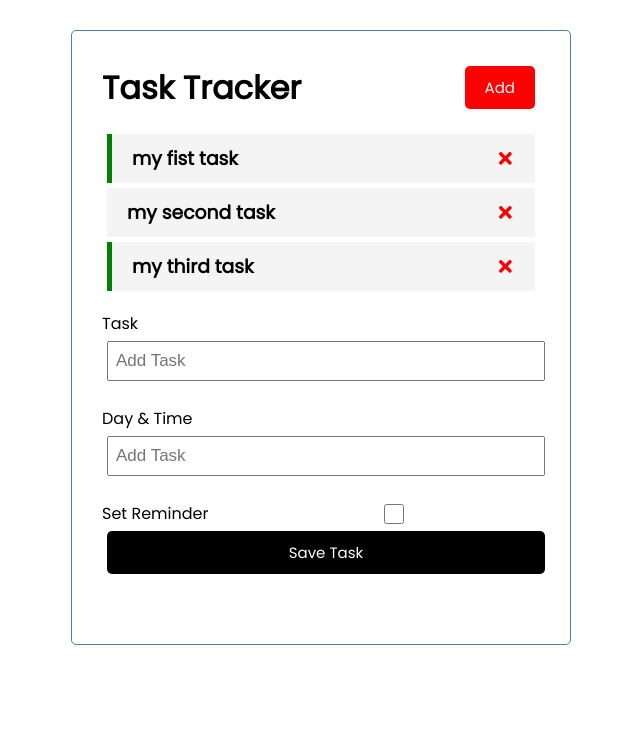
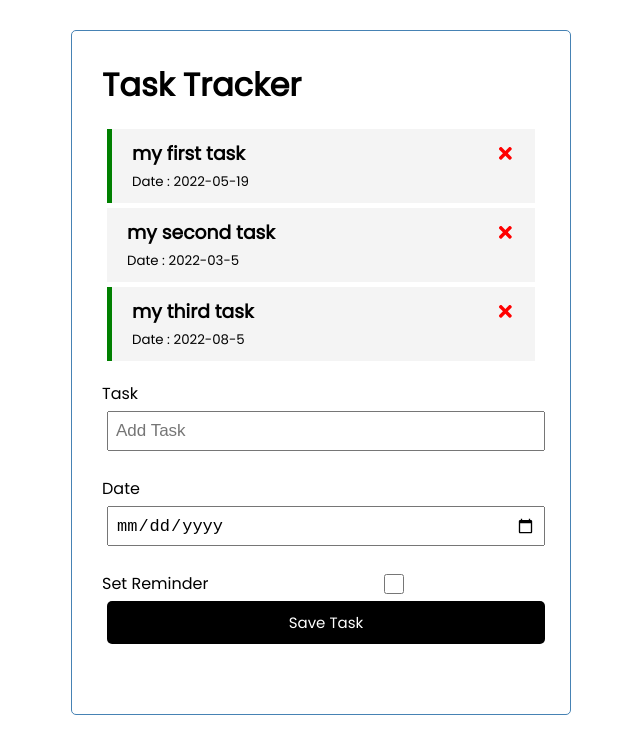
Before and after one commit to lawsonDaniel/React-test, a React (Create React App) app: page / in a window 1280 px wide. Both pictures are taken after a click on the button "Add". Shown: the top 754 px of the page, without its empty margins (319-959 px from the left). Built offline with nearby package versions, Linux system fonts and the light colour scheme.

Commit message:
added some functionalities like hidding the form on submit and also hiding the add form button when the form is visible also did some bug fixes

```diff
--- a/src/App.js
+++ b/src/App.js
@@ -16,39 +16,46 @@ function App() {
       }))
   }
 
-  //toggle reminder
-  const toggleReminder = (id)=>{
-   setTask(
-     Task.map((task)=>{
-     return  task.id === id ? {...task,Reminder : !task.Reminder} : task
-     })
-   )
-  }
-
+//toggler to show form
   const [Toggler,setToggler] = useState(false)
   const showAddForm = ()=>{
     setToggler(!Toggler)
   }
+
   const AddTask = (task)=>{
-   const GenerateId =  Math.floor(Math.random()*100) +1
-  console.log(GenerateId)
-  const UpdatedTaskWithId = {GenerateId,...task}
+    //generate a task id
+   const id =  Math.floor(Math.random()*100) +1
+   //adding the generated id to the form data
+  const UpdatedTaskWithId = {id,...task}
+  // setting the task
+  console.log([...Task,UpdatedTaskWithId])
   setTask([...Task,UpdatedTaskWithId])
 
   }
+
+    //toggle reminder
+    const toggleReminder = (id)=>{
+      setTask(
+        Task.map((task)=>{
+        return  task.id === id ? {...task,Reminder : !task.Reminder} : task
+        })
+      )
+     }
 
   return (
     <div className="container">
        <div className="header">
         <Header />
-       <Button color="red" text="Add" onClick={showAddForm} />
+       {
+         Toggler ? null : <Button color="red" text="Add" onClick={showAddForm} />
+       }
    </div>
 
    {
-     Task.length > 0 ?  <Tasks  task={Task} onDelect={delect} onToggle={toggleReminder}  /> : 'You dont have any task left'
+     Task.length > 0 ?  <Tasks  task={Task} onDelect={delect} onToggleReminder={toggleReminder}  /> : 'You dont have any task left'
    }
     {
-     Toggler ? <Addtask AddTask={AddTask} /> : null
+     Toggler ? <Addtask AddTask={AddTask} HideFormOnSubmit={showAddForm} /> : null
     }
     </div>
   );
--- a/src/commponents/Addtask.js
+++ b/src/commponents/Addtask.js
@@ -1,22 +1,26 @@
 import React from 'react'
 import { useState } from 'react';
 
-function Addtask({AddTask}) {
+function Addtask({AddTask,HideFormOnSubmit}) {
 
-    const [taskHeader, setFormTask] = useState('');
-    const [FormTime, setFormTime] = useState('');
-    const [Reminder, setFormReminder] = useState(false);
+    const [taskHeader, settaskHeader] = useState('');
+    const [date, setdate] = useState('');
+    const [Reminder, setReminder] = useState(false);
 
 
     const onSubmit = (e)=>{
         e.preventDefault()
-        if(!taskHeader){
-           return console.error('please FIll the provided fields for the task')
+        if(!taskHeader || !date ){
+           return alert('please FIll the provided fields for the task')
         }
-        AddTask({taskHeader,FormTime,Reminder})
-        setFormTask('')
-        setFormTime('')
-        setFormReminder(false)
+     //Processing form data
+        AddTask({taskHeader,date,Reminder})
+      //clearing the form after submission
+        settaskHeader('')
+        setdate('')
+        setReminder(false)
+      //hiding the form after submission
+        HideFormOnSubmit()
     }
 
 
@@ -25,19 +29,19 @@ function Addtask({AddTask}) {
        <div className="form-control">
            <label htmlFor="">Task</label>
            <input type="text" placeholder='Add Task' value={taskHeader} onChange={(e)=>{
-               setFormTask(e.target.value)
+               settaskHeader(e.target.value)
            }} />
        </div>
        <div className="form-control">
-           <label htmlFor="">Day & Time</label>
-           <input type="text" placeholder='Add Task' value={FormTime} onChange={(e)=>{
-               setFormTime(e.target.value)
+           <label htmlFor="">Date</label>
+           <input type="Date" placeholder='Add Task' value={date} onChange={(e)=>{
+               setdate(e.target.value)
            }} />
        </div>
        <div className="form-control-check">
            <label htmlFor="">Set Reminder</label>
            <input type="checkbox" value={Reminder} checked={Reminder} onChange={(e)=>{
-               setFormReminder(e.currentTarget.checked)
+              setReminder(e.currentTarget.checked)
            }}/>
        </div>
        <input type="submit" value="Save Task"  className='btn btn-block'/>
--- a/src/commponents/Task.js
+++ b/src/commponents/Task.js
@@ -1,15 +1,16 @@
 import React from 'react'
 import {FaTimes} from 'react-icons/fa'
 
-function Task({taskName,onDelect,taskId,onToggle,task}) {
+function Task({onDelect,onToggleReminder,task}) {
 
   return (
         <div className={`task ${task.Reminder ? 'reminder': null}`} onDoubleClick={()=>{
-          onToggle(taskId)
+          onToggleReminder(task.Id)
         }}>
-        <h3>{taskName} <FaTimes style={{color:'red'}} onClick={()=>{
-          onDelect(taskId)
+        <h3>{task.taskHeader} <FaTimes style={{color:'red'}} onClick={()=>{
+          onDelect(task.id)
         }}/></h3>
+        <small>{`Date : ${task.date}`}</small>
         </div>
   )
 }
--- a/src/commponents/Tasks.js
+++ b/src/commponents/Tasks.js
@@ -1,13 +1,13 @@
 import React from 'react'
 import Task from './Task'
 
-function Tasks({task, onDelect,onToggle}) {
+function Tasks({task, onDelect,onToggleReminder}) {
   return (
     <div>
         {
             task.map((tasks)=>{
                 return(
-                    <Task key={tasks.id} taskName={tasks.taskHeader}  task={tasks} onToggle={onToggle} onDelect={onDelect} taskId={tasks.id}/>
+                    <Task key={tasks.id} taskName={tasks.taskHeader}  task={tasks} onToggleReminder={onToggleReminder} onDelect={onDelect} taskId={tasks.id}/>
                 )
             })
         }
--- a/src/task.json
+++ b/src/task.json
@@ -1,15 +1,18 @@
 [
     {
         "id":1,
-        "taskHeader":"my fist task",
-        "Reminder": true
+        "taskHeader":"my first task",
+        "Reminder": true,
+        "date":"2022-05-19"
+
 
     },
 
     {
         "id":2,
         "taskHeader":"my second task",
-        "Reminder": false
+        "Reminder": false,
+        "date":"2022-03-5"
 
 
     },
@@ -17,7 +20,8 @@
     {
         "id":3,
         "taskHeader":"my third task" ,
-        "Reminder": true
+        "Reminder": true,
+        "date":"2022-08-5"
 
 
     }
```
